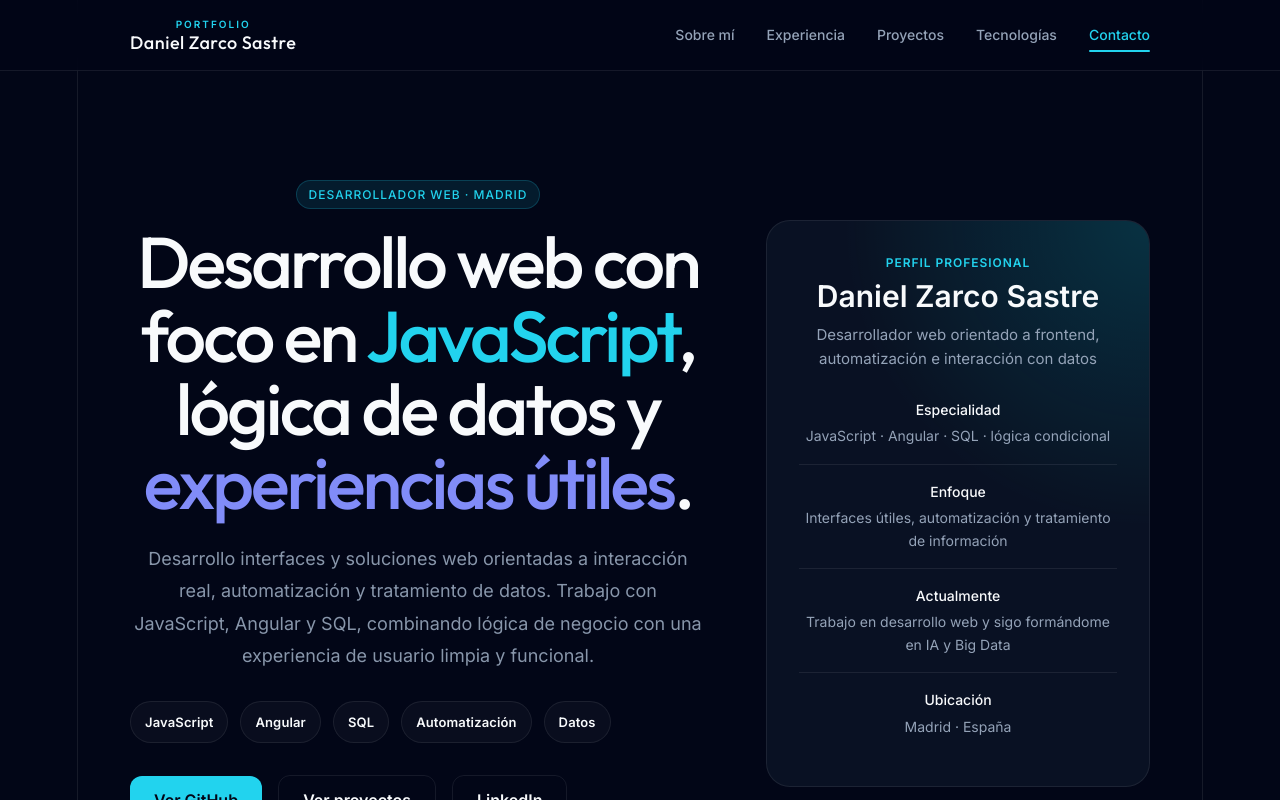
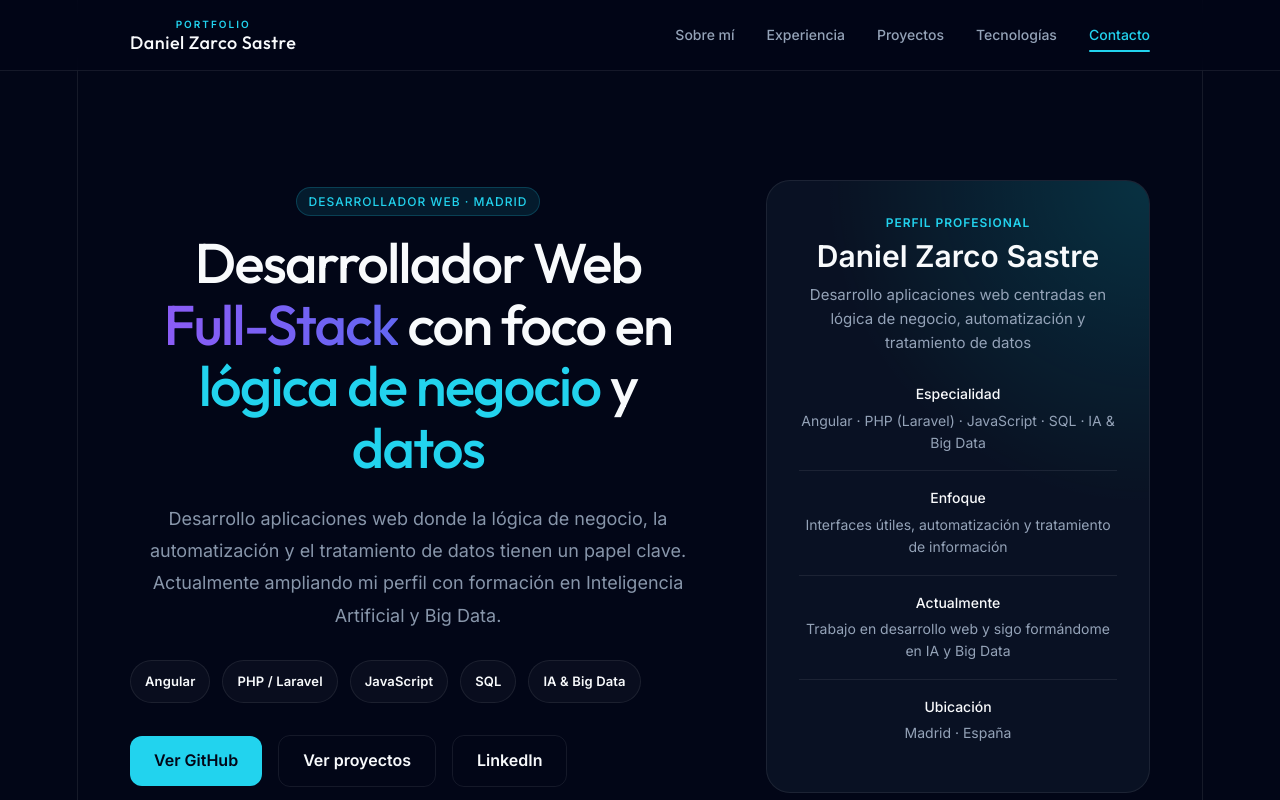
Before and after one commit to Daniel-Zarco/Portfolio, a React app: page / in a window 1280 px wide. Shown: the top 800 px of the page. Built offline with nearby package versions, Linux system fonts and the light colour scheme; the HTML template or start-up script is replaced by a standard one.

Commit message:
Retoque del Profile Detail

```diff
--- a/src/App.css
+++ b/src/App.css
@@ -57,6 +57,20 @@ body {
   padding: 80px 40px;
 }
 
+.gradient-purple {
+  background: linear-gradient(90deg, #8b5cf6, #6366f1);
+  -webkit-background-clip: text;
+  -webkit-text-fill-color: transparent;
+}
+
+.no-break {
+  white-space: nowrap;
+}
+
+.accent-blue {
+  color: var(--accent);
+}
+
 .project-card {
   position: relative;
   overflow: hidden;
@@ -110,6 +124,8 @@ body {
   align-items: center;
 }
 
+
+
 /* HERO NUEVO */
 .hero-section {
   align-items: center;
@@ -121,9 +137,9 @@ body {
 }
 
 .hero-title {
-  font-size: clamp(40px, 6vw, 72px);
-  line-height: 1.02;
-  letter-spacing: -0.04em;
+  font-size: clamp(28px, 4.5vw, 56px);
+  line-height: 1.1;
+  letter-spacing: -0.03em;
   margin-bottom: 24px;
 }
 
--- a/src/App.jsx
+++ b/src/App.jsx
@@ -217,23 +217,28 @@ export default function App() {
             <span className="badge badge-cyan">Desarrollador Web · Madrid</span>
 
             <h2 className="heading-xl mt-16 hero-title">
-              Desarrollo web con foco en <span style={{ color: 'var(--accent)' }}>JavaScript</span>,
-              <br />
-              lógica de datos y <span style={{ color: 'var(--accent-secondary)' }}>experiencias útiles</span>.
+              Desarrollador Web{" "}<span className="no-break gradient-purple">Full-Stack</span>  con foco en{" "}
+              <span className="accent-blue no-break">
+                lógica de negocio
+              </span>
+              {" "}y{" "}
+              <span className="accent-blue no-break">
+                datos
+              </span>
             </h2>
 
             <p className="text-lg hero-description">
-              Desarrollo interfaces y soluciones web orientadas a interacción real, automatización
-              y tratamiento de datos. Trabajo con JavaScript, Angular y SQL, combinando lógica
-              de negocio con una experiencia de usuario limpia y funcional.
+              Desarrollo aplicaciones web donde la lógica de negocio, la automatización y el tratamiento de datos tienen un papel clave.
+              <br />
+              Actualmente ampliando mi perfil con formación en Inteligencia Artificial y Big Data.
             </p>
 
             <div className="hero-stack">
+              <span>Angular</span>
+              <span>PHP / Laravel</span>
               <span>JavaScript</span>
-              <span>Angular</span>
               <span>SQL</span>
-              <span>Automatización</span>
-              <span>Datos</span>
+              <span>IA & Big Data</span>
             </div>
 
             <div className="flex-wrap gap-16 mt-32 hero-actions">
@@ -265,15 +270,17 @@ export default function App() {
             <div className="hero-card-top">
               <p className="hero-card-label">Perfil profesional</p>
               <h3 className="hero-card-name">Daniel Zarco Sastre</h3>
-              <p className="hero-card-role">
-                Desarrollador web orientado a frontend, automatización e interacción con datos
+              <p class="hero-card-role">
+                Desarrollo aplicaciones web centradas en lógica de negocio, automatización y tratamiento de datos
               </p>
             </div>
 
             <div className="hero-card-grid">
               <div className="profile-detail">
                 <p className="detail-label">Especialidad</p>
-                <p className="detail-value">JavaScript · Angular · SQL · lógica condicional</p>
+                <p className="detail-value">
+                  Angular · PHP (Laravel) · JavaScript · SQL · IA & Big Data
+                </p>
               </div>
 
               <div className="profile-detail">
```
